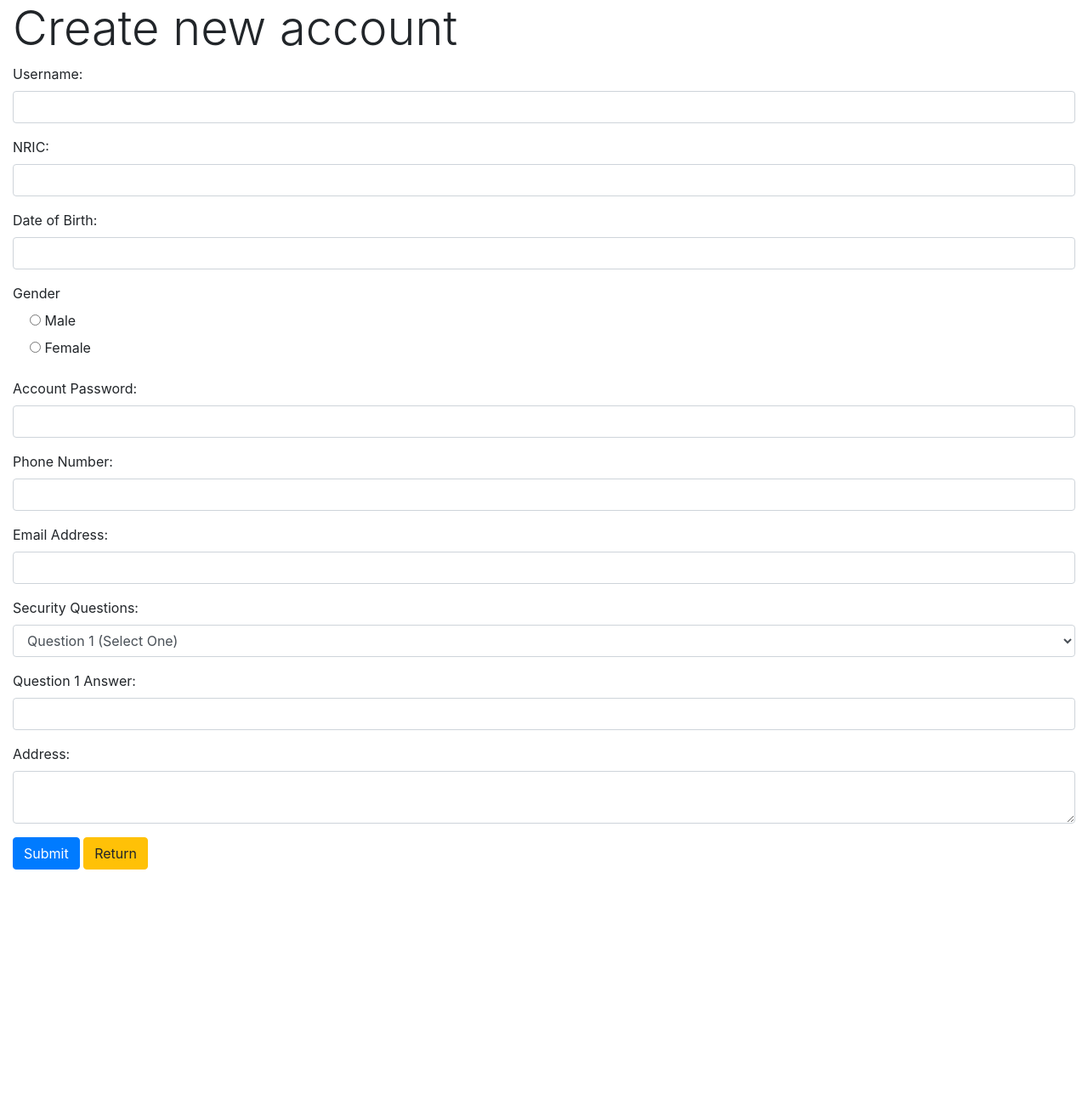
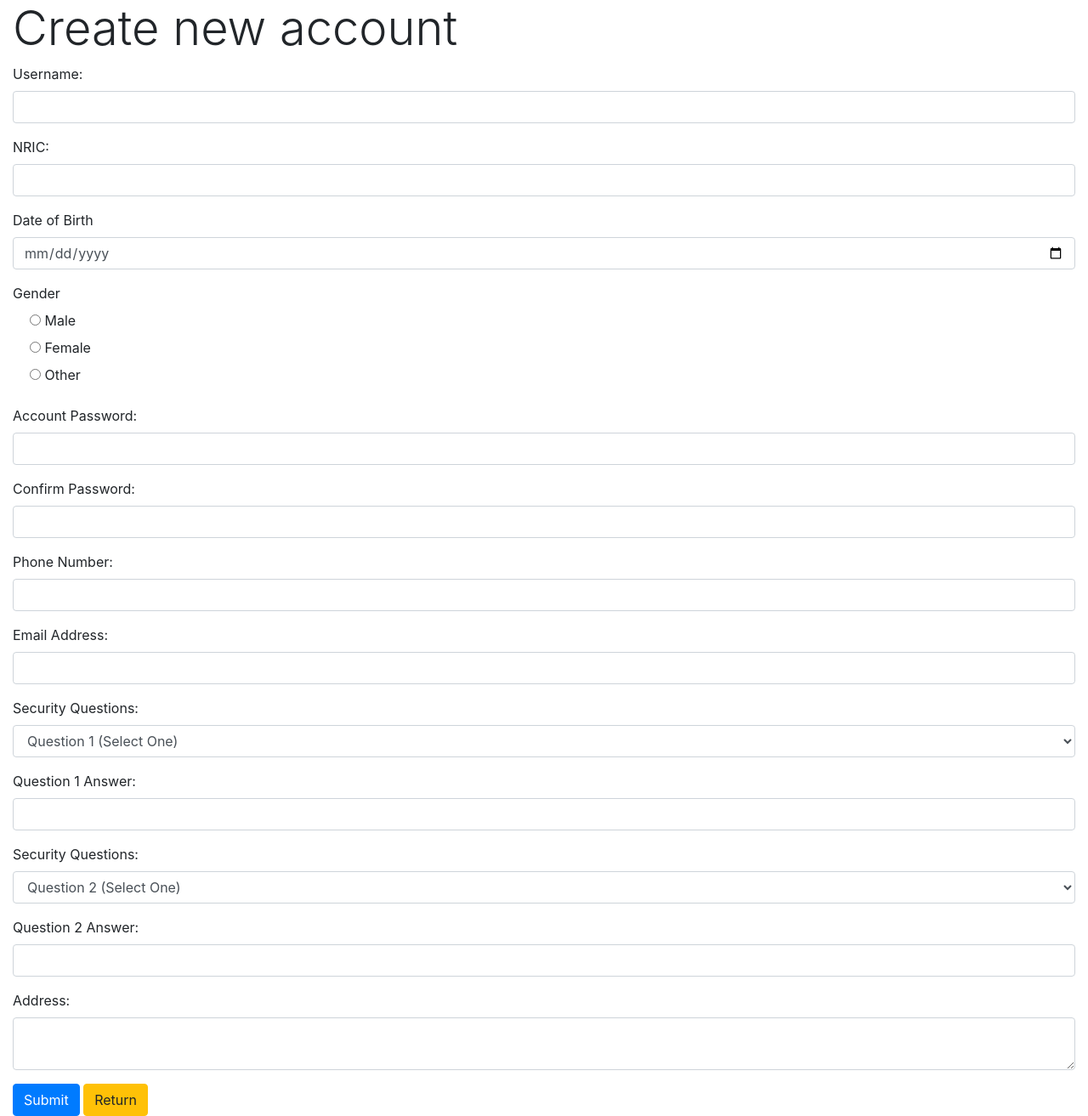
Before and after one commit to ZadeNova/SystemSecurityProject, a Flask app: page /Createloginuser in a window 1280 px wide. Shown: the whole page at 85% size. Before the commit the page ends 1023 px from the top, so only its background shows below. Run offline with Flask 2, Linux system fonts and the light colour scheme; some libraries are stand-ins or nearby versions.

Commit message:
Added 1 file.Fix confirm password.Placed NEW FIELDS FOR SQL.Fix login/setting/profile -Zade

```diff
--- a/Templates/InventoryAddition.html
+++ b/Templates/InventoryAddition.html
@@ -37,9 +37,10 @@
 
 
 
-  <div>
+
 
   <input type="submit" value="Submit" class="btn btn-primary"/>
+  </div>
 </form>
 
 
--- a/Templates/UpdateAccountDetails.html
+++ b/Templates/UpdateAccountDetails.html
@@ -12,7 +12,7 @@
 {% from "includes/_formsHelper.html" import render_field %}
 
 
-
+<p>Hello</p>
 
 
 {% endblock %}
--- a/Templates/create_login_user_form.html
+++ b/Templates/create_login_user_form.html
@@ -23,16 +23,25 @@
     {{ render_field(form.Password, class="form-control")  }}
   </div>
   <div class="form-group">
+    {{ render_field(form.Confirm_Password, class="form-control")  }}
+  </div>
+  <div class="form-group">
     {{ render_field(form.Phone_Number, class="form-control")  }}
   </div>
   <div class="form-group">
     {{ render_field(form.Email, class="form-control")  }}
   </div>
   <div class="form-group">
-    {{ render_field(form.Security_Questions, class="form-control")  }}
+    {{ render_field(form.Security_Questions_1, class="form-control")  }}
   </div>
   <div class="form-group">
-    {{ render_field(form.Answers, class="form-control")  }}
+    {{ render_field(form.Answers_1, class="form-control")  }}
+  </div>
+  <div class="form-group">
+    {{ render_field(form.Security_Questions_2, class="form-control")  }}
+  </div>
+  <div class="form-group">
+    {{ render_field(form.Answers_2, class="form-control")  }}
   </div>
   <div id="prof">
     <div class="form-group">
--- a/__init__.py
+++ b/__init__.py
@@ -1,3 +1,5 @@
+import pyotp
+
 import Feedback as F
 import datetime
 import shelve
@@ -39,13 +41,14 @@ from random import randint
 import requests
 from random import randint ###### email otp ####
 
+from UpdateUserAccount import UpdateUserForm
 
 # SQL stuff
 ###line 43 , 44 for hong ji only , the others just # this 2 line
-import pymysql
-pymysql.install_as_MySQLdb()
+#import pymysql
+#pymysql.install_as_MySQLdb()
 #### line 43 , 44 for hong ji only , the others just # this 2 line  as hong ji pc have bug cant use the sql
-import pyotp
+#import pyotp
 from flask_mysqldb import MySQL
 import MySQLdb.cursors
 import re
@@ -69,6 +72,7 @@ app.config['MAIL_DEFAULT_SENDER'] = 'Projectsec6@gmail.com'
 app.config['MAIL_MAX_EMAILS'] = None
 app.config['MAIL_SUPPRESS_SEND'] = False
 app.config['MAIL_ASCII_ATTACHMENTS'] = False
+
 mail = Mail(app)
 otp=randint(000000,999999) #email otp
 
@@ -76,7 +80,7 @@ otp=randint(000000,999999) #email otp
 try:
     app.config['MYSQL_HOST'] = 'localhost'
     app.config['MYSQL_USER'] = 'root'
-    app.config['MYSQL_PASSWORD'] = '1234' # change this line to our own sql password , thank you vry not much xd
+    app.config['MYSQL_PASSWORD'] = 'ZadePrimeSQL69420' # change this line to our own sql password , thank you vry not much xd
     app.config['MYSQL_DB'] = 'SystemSecurityProject'
 except:
     print("MYSQL root is not found?")
@@ -239,12 +243,19 @@ def Userprofile():
     return redirect(url_for('login'))
 
 
-@app.route('/Settings')
+@app.route('/Settings',methods=['GET', 'POST'])
 def Changesettings():
+    formupdateuser = CreateLoginUserForm(request.form)
     cursor = mysql.connection.cursor(MySQLdb.cursors.DictCursor)
     cursor.execute('SELECT * FROM accounts WHERE id = %s', [session['ID']])
     account = cursor.fetchone()
-    return render_template('Settings.html', account=account)
+    if request.method == 'POST':
+        print('It posted')
+        print(request.form)
+
+
+        return redirect(url_for('accountupdatefunc',data = 1))
+    return render_template('Settings.html', account=account,form=formupdateuser)
 
 
 @app.route('/managerprofile')
@@ -254,6 +265,11 @@ def Managerprofile():
         cursor = mysql.connection.cursor(MySQLdb.cursors.DictCursor)
         cursor.execute('SELECT * FROM accounts WHERE id = %s', [session['ID']])
         account = cursor.fetchone()
+        print(account)
+        print(account['Security_Question_1'])
+        print(account['Security_Question_2'])
+        print(account['Answer_1'])
+        print(account['Answer_2'])
         if account is None:
             # Account does not exist.
             return False
@@ -293,10 +309,13 @@ def TWOFA():
         return render_template('error404.html')
 
 
-@app.route('/UpdateAccount', methods=['GET', 'POST'])
-def updateaccount():
-    try:
-        return render_template('UpdateAccountDetails.html')
+@app.route('/UpdateAccount/<data>', methods=['GET', 'POST'])
+def accountupdatefunc(data):
+    try:
+        print("It upate")
+        print(data)
+
+        return 'something'
     except:
         return render_template('error404.html')
 
@@ -356,6 +375,7 @@ def login():
             account = cursor.fetchone()
             print(account)
             if account:
+
                 session['loggedin'] = True
                 session['ID'] = account['ID']
                 session['Username'] = account['Username']
@@ -395,24 +415,29 @@ def create_login_user():
     create_login_user_form = CreateLoginUserForm(request.form)
     msg = ''
     # Check if "username", "password" and "email" POST requests exist (user submitted form)
-    if request.method == 'POST' and 'Username' in request.form and 'Password' in request.form and 'Email' in request.form:
+    if request.method == 'POST' and 'Username' in request.form and 'Password' in request.form and 'Email' in request.form and create_login_user_form.validate():
         # Create variables for easy access
         print("is the form even working")
         print(request.form)
         username = request.form['Username']
-        phone_no = request.form['Phone_Number']
         NRIC = request.form['NRIC']
         DOB = request.form['DOB']
         gender = request.form['Gender']
+        password = request.form['Password']
+        phone_no = request.form['Phone_Number']
         email = request.form['Email']
-        security_questions = request.form['Security_Questions']
-        answer = request.form['Answers']
+        security_questions_1 = request.form['Security_Questions_1']
+        answer_1 = request.form['Answers_1']
+        security_questions_2 = request.form['Security_Questions_2']
+        answer_2 = request.form['Answers_2']
         password = request.form['Password']
         address = request.form['Address']
         role = 'Guest'
+        now = datetime.datetime.now()
+        account_creation_time = now.strftime("%Y-%m-%d %H:%M:%S")
         # Check if account exists using MySQL
         cursor = mysql.connection.cursor(MySQLdb.cursors.DictCursor)
-        print(username, phone_no, NRIC, DOB, gender, email, security_questions, answer, password, address, role)
+        print(username, phone_no, NRIC, DOB, gender, email, password, address, role)
         cursor.execute("""SELECT * FROM accounts WHERE Username = %(username)s""", {'username': username})
         account = cursor.fetchone()
         # If account exists show error and validation checks(do this at the form for this function)
@@ -423,8 +448,9 @@ def create_login_user():
             msg = 'Please fill out the form!'
         else:
             # Account doesnt exists and the form data is valid, now insert new account into accounts table
-            cursor.execute('INSERT INTO accounts VALUES (NULL, %s, %s, %s, %s, %s, %s, %s, %s, %s, %s, %s)',
-                           (username, NRIC, DOB, gender, phone_no, email, security_questions, answer, password, address, role))
+            cursor.execute("INSERT INTO accounts VALUES (NULL,%s,%s,%s,%s,%s,%s,%s,%s,%s,%s,%s,%s,%s,%s)"
+                           ,(username,NRIC,DOB,password,gender,phone_no,email,security_questions_1,security_questions_2,answer_1,answer_2,address,role,account_creation_time))
+
             mysql.connection.commit()
             msg = 'You have successfully registered!'
             print("working")
--- a/loginform.py
+++ b/loginform.py
@@ -1,17 +1,25 @@
-from wtforms import Form, StringField, TextAreaField, validators,SelectField,PasswordField,RadioField
+from wtforms import Form, StringField, TextAreaField, validators,SelectField,PasswordField,RadioField,DateTimeField
 import shelve
-from wtforms.validators import ValidationError
+from wtforms.validators import ValidationError,DataRequired
+from datetime import datetime,date
+from wtforms.fields.html5 import DateField
 class CreateLoginUserForm(Form):
 
 
     Username = StringField('Username:', [validators.Length(min=1, max=150), validators.DataRequired()])
     NRIC=StringField('NRIC: ',[validators.DataRequired()])
-    DOB = StringField('Date of Birth: ',[validators.DataRequired()])
-    Gender = RadioField('Gender', choices=[('Male', 'Male'), ('Female', 'Female')], default='')
-    Password = PasswordField('Account Password:', [validators.DataRequired()])
+    DOB = DateField("Date of Birth", format='%Y-%m-%d',validators=[DataRequired('Select a date')])
+    Gender = RadioField('Gender', choices=[('Male', 'Male'), ('Female', 'Female'),("Other","Other")], default='')
+    Password = PasswordField('Account Password:', validators=[
+        validators.Length(min=8, max=20),
+        validators.EqualTo('Confirm_Password', message='Passwords must match'),
+    ])
+    Confirm_Password = PasswordField('Confirm Password:', validators=[
+        validators.Length(min=8, max=20),validators.EqualTo('Password', message='Passwords must match')
+    ])
     Phone_Number = StringField('Phone Number:', [validators.DataRequired(),validators.Regexp(regex='\d{4}[-.\s]?\d{4}$',message='phone number can only have 8 digit !'),validators.Regexp(regex='[0-9]',message='Only numeric number')])
     Email=StringField('Email Address: ',[validators.DataRequired()])
-    Security_Questions = SelectField('Security Questions:', [validators.DataRequired()],
+    Security_Questions_1 = SelectField('Security Questions:', [validators.DataRequired()],
                            choices=[('', 'Question 1 (Select One)'), ('Where were you when you had your first kiss? ', 'Where were you when you had your first kiss?'),
                                     ('What was your childhood nickname?', 'What was your childhood nickname?'),
                                     ('In what city did you meet your spouse/significant other?', 'In what city did you meet your spouse/significant other?'),
@@ -19,6 +27,27 @@ class CreateLoginUserForm(Form):
                                     ('What street did you live on in third grade?', 'What street did you live on in third grade?'),
                                     ('What is your oldest sibling’s birthday month and year? (e.g., January 1999)', 'What is your oldest sibling’s birthday month and year? (e.g., January 1999)'),
                                     ('What is the middle name of your youngest child?', 'What is the middle name of your youngest child?')], default='')
-    Answers=StringField('Question 1 Answer: ',[validators.DataRequired()])
+
+
+    Answers_1=StringField('Question 1 Answer: ',[validators.DataRequired()])
+    Security_Questions_2 = SelectField('Security Questions:', [validators.DataRequired()],
+                                       choices=[('', 'Question 2 (Select One)'), (
+                                       'What school did you attend for sixth grade? ',
+                                       'What school did you attend for sixth grade?'),
+                                                ('What was your childhood phone number including area code? (e.g., 000-000-0000)',
+                                                 'What was your childhood phone number including area code? (e.g., 000-000-0000)'),
+                                                ("What is your oldest cousin's first and last name?",
+                                                 "What is your oldest cousin's first and last name?"),
+                                                ('What was the name of your first stuffed animal?',
+                                                 'What was the name of your first stuffed animal?'),
+                                                ('In what city or town did your mother and father meet?',
+                                                 'In what city or town did your mother and father meet?'),
+                                                (
+                                                'What was the last name of your third grade teacher?',
+                                                'What was the last name of your third grade teacher?'),
+                                                ('In what city does your nearest sibling live?',
+                                                 'In what city does your nearest sibling live?')], default='')
+    Answers_2 = StringField('Question 2 Answer: ', [validators.DataRequired()])
     Address=TextAreaField('Address:',[validators.DataRequired()])
+
     role=StringField('Role',default='Guest',render_kw = {'readonly':True})
```
Also changed, not shown: Templates/AdminProfile.html (+25 -4 lines), Templates/Settings.html (+42 -55 lines), Templates/userprofile.html (+25 -4 lines), UpdateUserAccount.py (added, +38 -0 lines).
